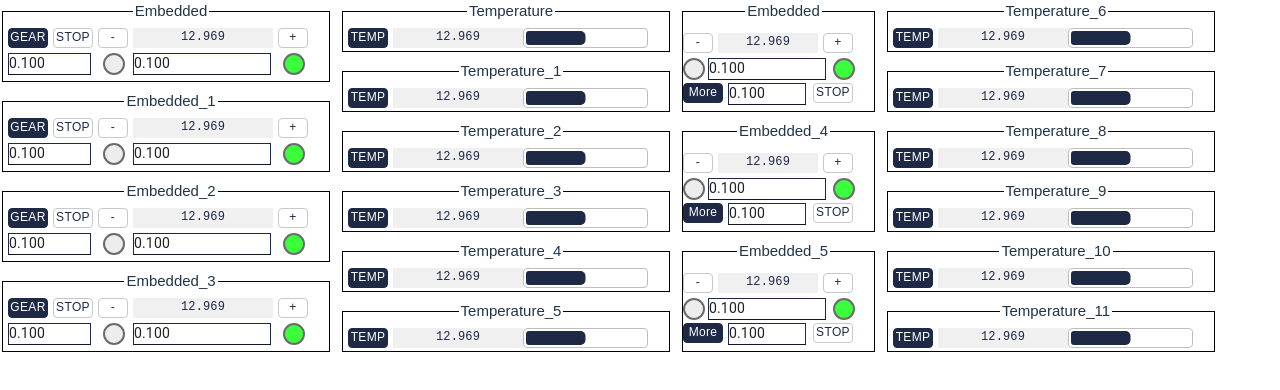
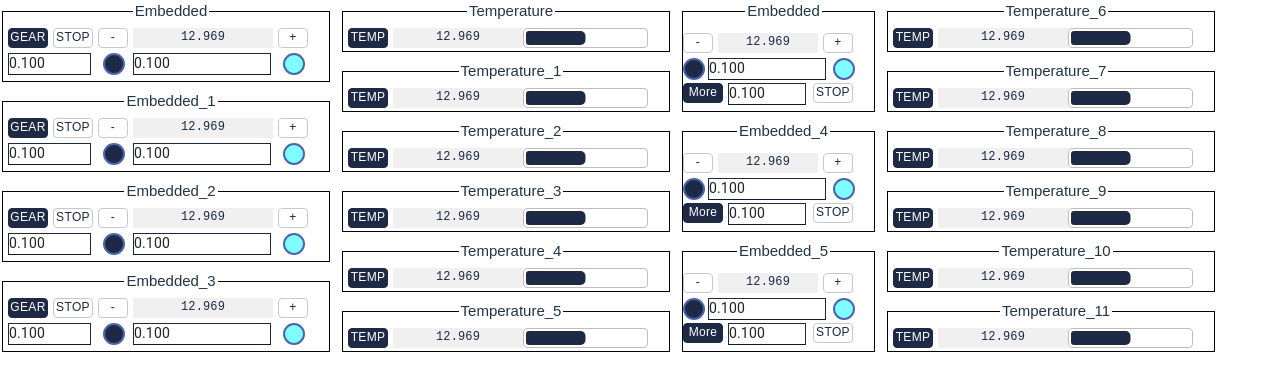
Before and after one commit to abigailalexander/mui-phoebus, a React (Vite) app: page / in a window 1280 px wide. Shown: the top 390 px of the page. Built offline with nearby package versions, Linux system fonts and the light colour scheme.

Commit message:
Change led colors

```diff
--- a/src/components/Led/led.tsx
+++ b/src/components/Led/led.tsx
@@ -4,7 +4,7 @@ import { Box, styled } from "@mui/material";
 const CustomBox = styled(Box)({
     position: "absolute",
     borderRadius: "50%",
-    border: "2px solid rgba(107, 107, 107)"
+    border: "2px solid rgba(76, 100, 171)"
 });
 
 type LedProps = {
@@ -16,7 +16,7 @@ type LedProps = {
 }
 
 export default function Led(props: LedProps) {
-    const bgColor = props.value === 1 ? "rgba(60, 255, 60)" : "rgba(237, 237, 237)"
+    const bgColor = props.value === 1 ? "rgba(128, 255, 255)" : "rgba(29, 41, 69)"
     return (
         <CustomBox sx={{ left: props.x, top: props.y, width: props.w - 2, height: props.h - 2, backgroundColor: bgColor }}>
         </CustomBox>
```
